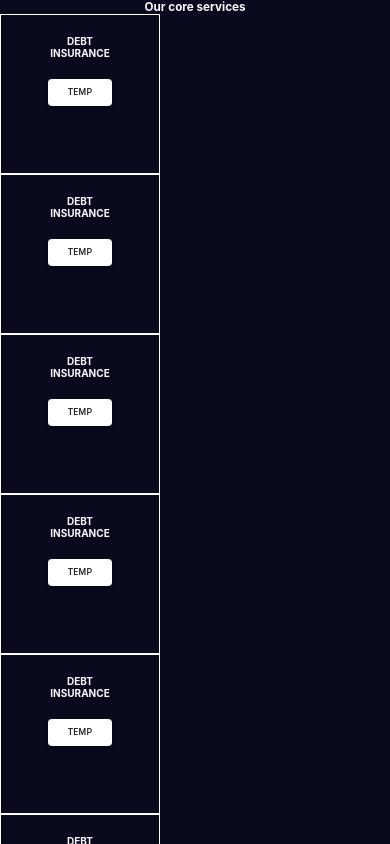
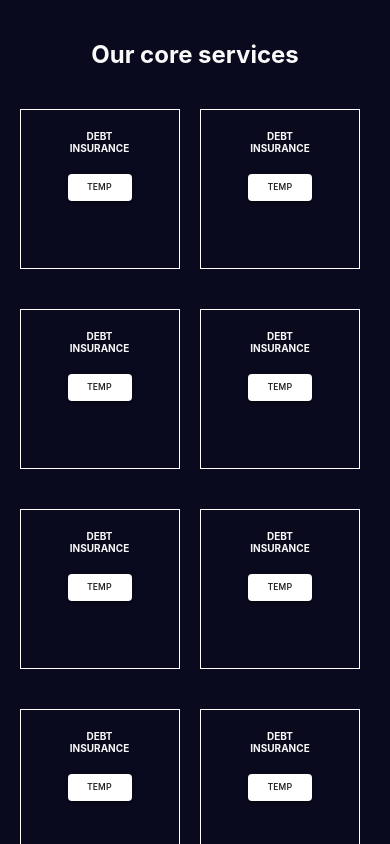
Before and after one commit to mritunjaysaha/project-1, a Next.js app: page / in a window 390 px wide. Shown: the top 844 px of the page. Built offline with nearby package versions, Linux system fonts and the light colour scheme.

Commit message:
made offering section responsive

```diff
--- a/styles/body.module.scss
+++ b/styles/body.module.scss
@@ -85,10 +85,23 @@
 
 .offeringSection {
     text-align: center;
-    display: block;
     margin: 0 auto;
+    width: 90%;
+    h3 {
+        font-size: $fs-large;
+        margin: 4rem 0;
+    }
+
+    ul {
+        display: grid;
+        grid-template-columns: repeat(auto-fill, minmax(16rem, 1fr));
+        grid-column-gap: 1rem;
+        grid-row-gap: 4rem;
+    }
 
     @media only screen and (min-width: 996px) {
+        display: block;
+
         width: 80%;
 
         h3 {
```
